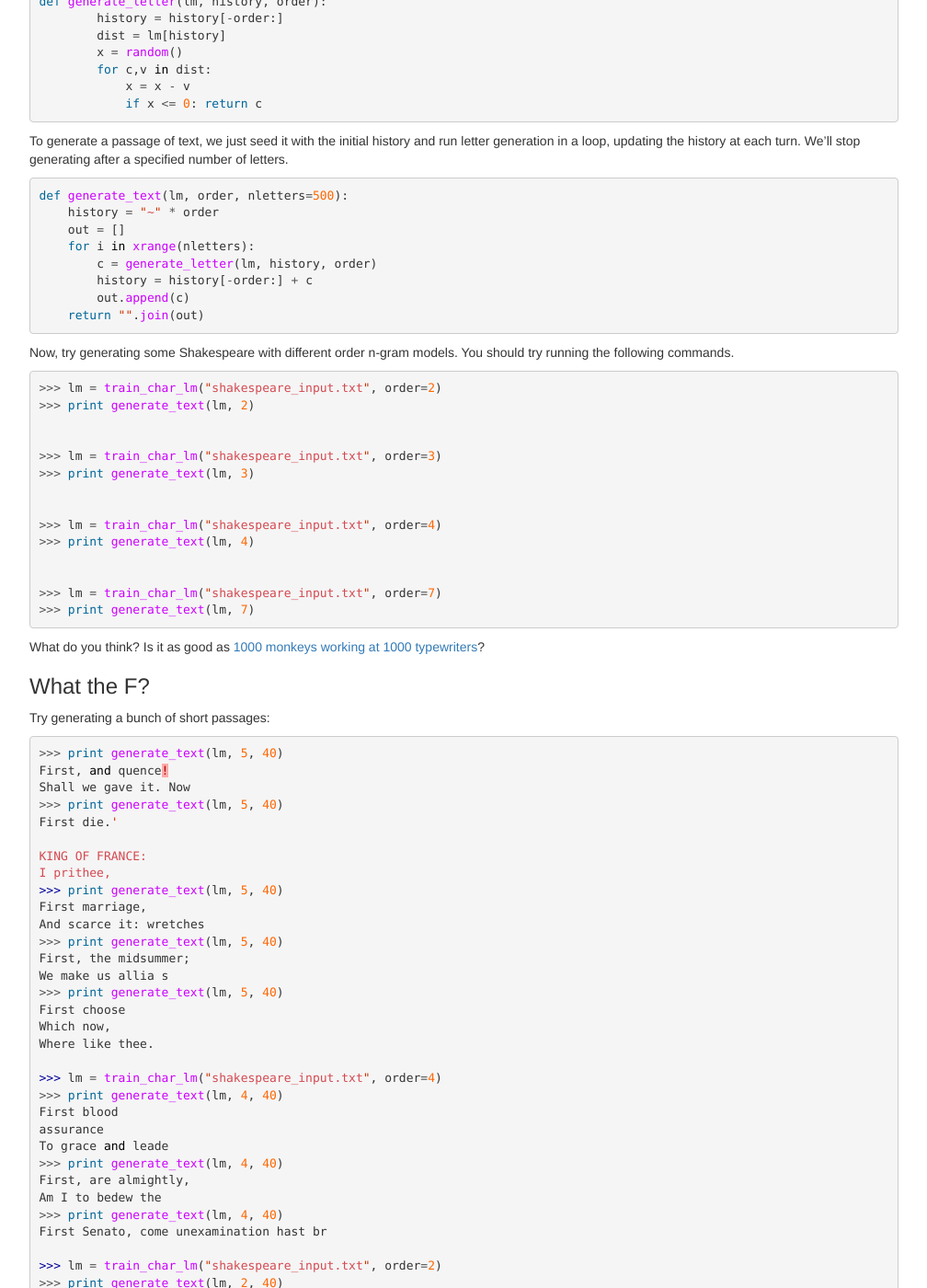
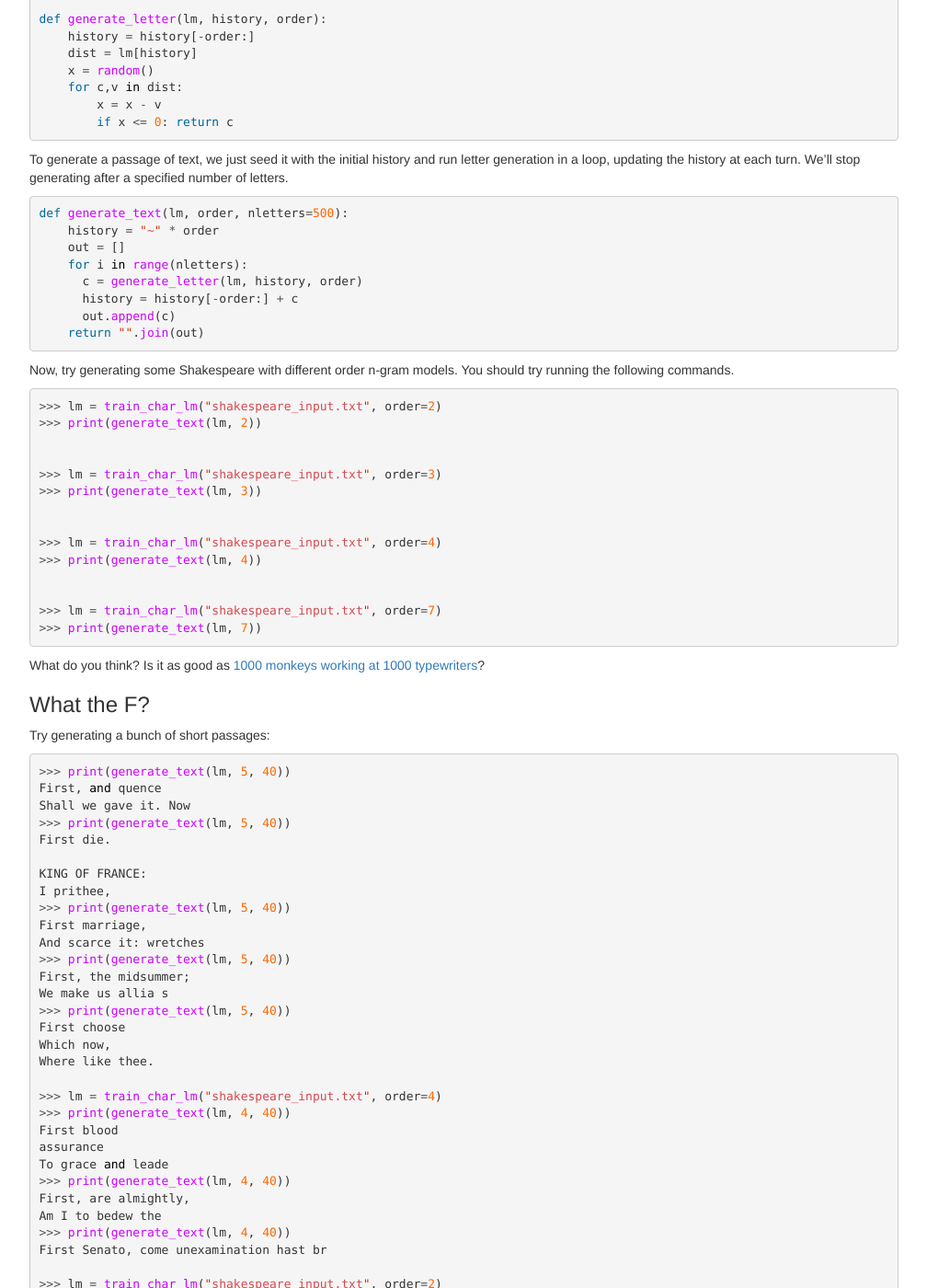
Before and after one commit to computational-linguistics-class/computational-linguistics-class.github.io, a Jekyll site: the page built from assignment5.md, in a window 1280 px wide and 1400 px high, scrolled down 2288 px. Shown: the whole window at 92% size, without its empty margins (233-1241 px from the left). Built offline with Jekyll 4.4.1, drawn with Linux system fonts in a browser that asks for light colours; nearby versions of some CDN libraries; formulas are drawn with MathJax 3; a script that is not in the unit is left out; some of the changed text lies outside the part shown.

Commit message:
Updated code

````diff
--- a/assignment5.md
+++ b/assignment5.md
@@ -83,17 +83,17 @@
 from collections import *
 
 def train_char_lm(fname, order=4):
-    data = file(fname).read()
+    data = open(fname).read()
     lm = defaultdict(Counter)
     pad = "~" * order
     data = pad + data
-    for i in xrange(len(data)-order):
-        history, char = data[i:i+order], data[i+order]
-        lm[history][char]+=1
+    for i in range(len(data)-order):
+      history, char = data[i:i+order], data[i+order]
+      lm[history][char]+=1
     def normalize(counter):
-        s = float(sum(counter.values()))
-        return [(c,cnt/s) for c,cnt in counter.iteritems()]
-    outlm = {hist:normalize(chars) for hist, chars in lm.iteritems()}
+      s = float(sum(counter.values()))
+      return [(c,cnt/s) for c,cnt in counter.items()]
+    outlm = {hist:normalize(chars) for hist, chars in lm.items()}
     return outlm
 {% endhighlight %}
 
@@ -102,7 +102,9 @@
 
 Now you can train a language model.  First grab some text like this corpus of Shakespeare:
 
-`wget http://cs.stanford.edu/people/karpathy/char-rnn/shakespeare_input.txt`
+``` bash
+$ wget http://cs.stanford.edu/people/karpathy/char-rnn/shakespeare_input.txt`
+```
 
 Now train the model:
 {% highlight python %}
@@ -172,12 +174,12 @@
 from random import random
 
 def generate_letter(lm, history, order):
-        history = history[-order:]
-        dist = lm[history]
-        x = random()
-        for c,v in dist:
-            x = x - v
-            if x <= 0: return c
+    history = history[-order:]
+    dist = lm[history]
+    x = random()
+    for c,v in dist:
+        x = x - v
+        if x <= 0: return c
 {% endhighlight %}
 
 To generate a passage of text, we just seed it with the initial history and run letter generation in a loop, updating the history at each turn.  We'll stop generating after a specified number of letters.
@@ -186,10 +188,10 @@
 def generate_text(lm, order, nletters=500):
     history = "~" * order
     out = []
-    for i in xrange(nletters):
-        c = generate_letter(lm, history, order)
-        history = history[-order:] + c
-        out.append(c)
+    for i in range(nletters):
+      c = generate_letter(lm, history, order)
+      history = history[-order:] + c
+      out.append(c)
     return "".join(out)
 {% endhighlight %}
 
@@ -197,19 +199,19 @@
 
 {% highlight python %}
 >>> lm = train_char_lm("shakespeare_input.txt", order=2)
->>> print generate_text(lm, 2)
+>>> print(generate_text(lm, 2))
 
 
 >>> lm = train_char_lm("shakespeare_input.txt", order=3)
->>> print generate_text(lm, 3)
+>>> print(generate_text(lm, 3))
 
 
 >>> lm = train_char_lm("shakespeare_input.txt", order=4)
->>> print generate_text(lm, 4)
+>>> print(generate_text(lm, 4))
 
 
 >>> lm = train_char_lm("shakespeare_input.txt", order=7)
->>> print generate_text(lm, 7)
+>>> print(generate_text(lm, 7))
 {% endhighlight %}
 
 What do you think?  Is it as good as [1000 monkeys working at 1000 typewriters](https://www.youtube.com/watch?v=no_elVGGgW8)?
@@ -220,41 +222,41 @@
 
 
 {% highlight python %}
->>> print generate_text(lm, 5, 40)
-First, and quence!
+>>> print(generate_text(lm, 5, 40))
+First, and quence
 Shall we gave it. Now
->>> print generate_text(lm, 5, 40)
-First die.'
+>>> print(generate_text(lm, 5, 40))
+First die.
 
 KING OF FRANCE:
 I prithee,
->>> print generate_text(lm, 5, 40)
+>>> print(generate_text(lm, 5, 40))
 First marriage,
 And scarce it: wretches
->>> print generate_text(lm, 5, 40)
+>>> print(generate_text(lm, 5, 40))
 First, the midsummer;
 We make us allia s
->>> print generate_text(lm, 5, 40)
+>>> print(generate_text(lm, 5, 40))
 First choose
 Which now,
 Where like thee.
 
 >>> lm = train_char_lm("shakespeare_input.txt", order=4)
->>> print generate_text(lm, 4, 40)
+>>> print(generate_text(lm, 4, 40))
 First blood
 assurance
 To grace and leade
->>> print generate_text(lm, 4, 40)
+>>> print(generate_text(lm, 4, 40))
 First, are almightly,
 Am I to bedew the
->>> print generate_text(lm, 4, 40)
+>>> print(generate_text(lm, 4, 40))
 First Senato, come unexamination hast br
 
 >>> lm = train_char_lm("shakespeare_input.txt", order=2)
->>> print generate_text(lm, 2, 40)
+>>> print(generate_text(lm, 2, 40))
 Firm
 Histed mor ituffe bonguis hon tract
->>> print generate_text(lm, 2, 40)
+>>> print(generate_text(lm, 2, 40))
 Fir my fat,
 Forromfor intre You to lor c
 
````
Also changed, not shown: other parts of assignment5.md (+1 -1 lines).
